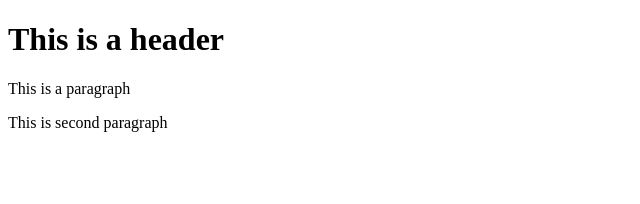
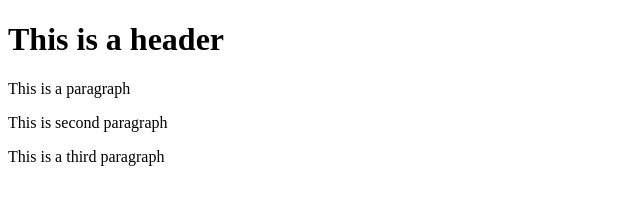
Before and after one commit to HamzaSaleem2008/git-test2, a website: page index.html in a window 1280 px wide. Shown: the whole page, without its empty margins (0-640 px from the left). Drawn offline with Linux system fonts and the light colour scheme.

Commit message:
Fourth commit

```diff
--- a/index.html
+++ b/index.html
@@ -8,5 +8,6 @@
     <h1>This is a header</h1>
     <p>This is a paragraph</p>
     <p>This is second paragraph</p>
+    <p>This is a third paragraph</p>
   </body>
 </html>
```
Also changed, not shown: package.json (added, +24 -0 lines), 2 other files.
